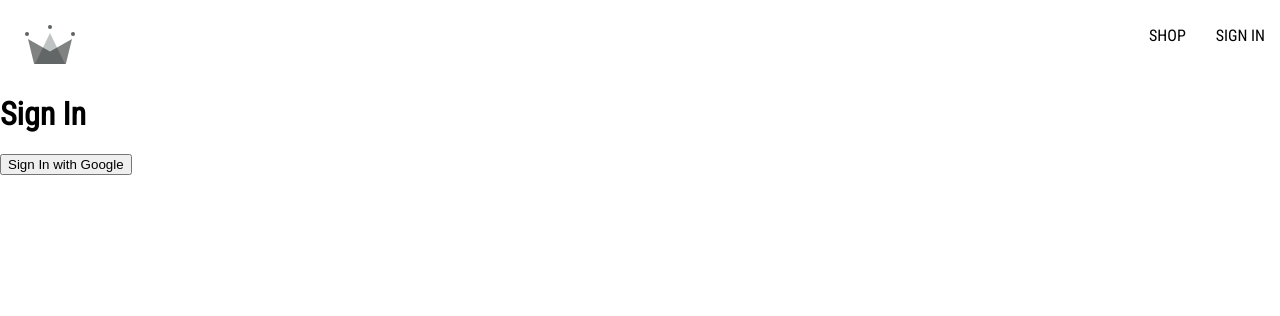
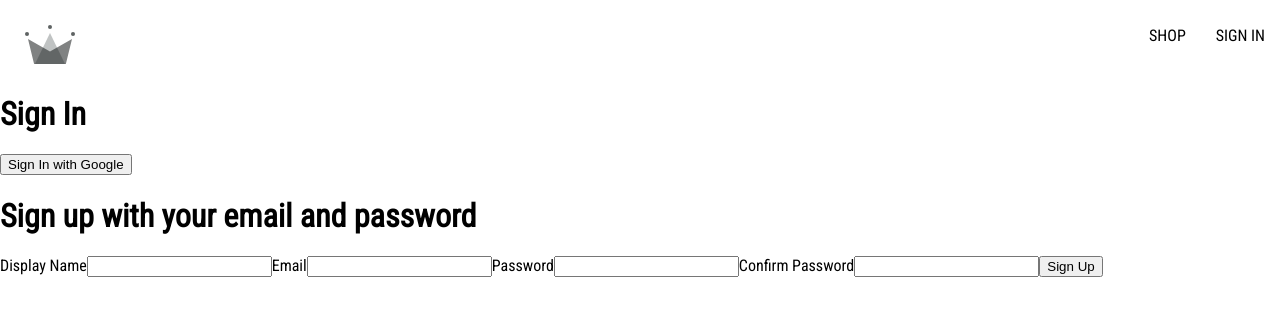
Before and after one commit to JoseAAntonio/crwn-shop, a React (Create React App) app: page /sign-in in a window 1280 px wide. Shown: the top 316 px of the page. Built offline with nearby package versions, Linux system fonts and the light colour scheme.

Commit message:
add sign up component and getting the data from our sign up form onSubmit

```diff
--- /dev/null
+++ b/src/components/sign-up-form/SignUpForm.jsx
@@ -0,0 +1,69 @@
+import { useState } from "react";
+
+//NOTE - initialized value for this 4 values
+const defaultFormFields = {
+	displayNmae: "",
+	email: "",
+	password: "",
+	confirmPassword: "",
+};
+
+export const SignUpForm = () => {
+	const [formFields, setFormFields] = useState(defaultFormFields);
+	//NOTE - destructures the formFields object to extract its properties.
+	const { displayName, email, password, confirmPassword } = formFields;
+
+	console.log(formFields);
+
+	const handleChange = (e) => {
+		//NOTE - destructures the name and value properties from the event target
+		const { name, value } = e.target;
+
+		//NOTE - The spread operator (...) is used to create a new object that is based on the existing formFields object, but with the property specified by name set to the value specified by value.
+		setFormFields({ ...formFields, [name]: value });
+	};
+
+	return (
+		<div>
+			<h1>Sign up with your email and password</h1>
+			<form onSubmit={() => {}}>
+				<label>Display Name</label>
+				<input
+					type="text"
+					required
+					onChange={handleChange}
+					name="displayNmae"
+					value={displayName}
+				/>
+
+				<label>Email</label>
+				<input
+					type="email"
+					required
+					onChange={handleChange}
+					name="email"
+					value={email}
+				/>
+
+				<label>Password</label>
+				<input
+					type="password"
+					required
+					onChange={handleChange}
+					name="password"
+					value={password}
+				/>
+
+				<label>Confirm Password</label>
+				<input
+					type="password"
+					required
+					onChange={handleChange}
+					name="confirmPassword"
+					value={confirmPassword}
+				/>
+				<button type="submit">Sign Up</button>
+			</form>
+		</div>
+	);
+};
--- a/src/routes/sign-in/SignIn.jsx
+++ b/src/routes/sign-in/SignIn.jsx
@@ -1,3 +1,4 @@
+import { SignUpForm } from "../../components/sign-up-form/SignUpForm";
 import {
 	signInWithGooglePopup,
 	createUserDocFromAuth,
@@ -6,13 +7,14 @@
 export const SignIn = () => {
 	const logGoogleUser = async () => {
 		const { user } = await signInWithGooglePopup();
-		createUserDocFromAuth(user);
+		const userDocRef = await createUserDocFromAuth(user);
 	};
 
 	return (
 		<div>
 			<h1>Sign In</h1>
 			<button onClick={logGoogleUser}>Sign In with Google</button>
+			<SignUpForm />
 		</div>
 	);
 };
--- a/src/utils/firebase/firebase.utils.js
+++ b/src/utils/firebase/firebase.utils.js
@@ -1,10 +1,6 @@
 import { initializeApp } from "firebase/app";
-import {
-	getAuth,
-	signInWithRedirect,
-	signInWithPopup,
-	GoogleAuthProvider,
-} from "firebase/auth";
+//NOTE - here we usin the Google authenticator provider...theres more like facebook,github etc
+import { getAuth, signInWithPopup, GoogleAuthProvider } from "firebase/auth";
 import { getFirestore, doc, getDoc, setDoc } from "firebase/firestore";
 
 const firebaseConfig = {
@@ -19,14 +15,16 @@
 // Initialize Firebase
 const firebaseApp = initializeApp(firebaseConfig);
 
-const provider = new GoogleAuthProvider();
+const Googleprovider = new GoogleAuthProvider();
 
-provider.setCustomParameters({
+Googleprovider.setCustomParameters({
 	prompt: "select_account",
 });
 
 export const auth = getAuth();
-export const signInWithGooglePopup = () => signInWithPopup(auth, provider);
+
+export const signInWithGooglePopup = () =>
+	signInWithPopup(auth, Googleprovider);
 
 //NOTE - points to our database inside the firestore console
 export const db = getFirestore();
```
